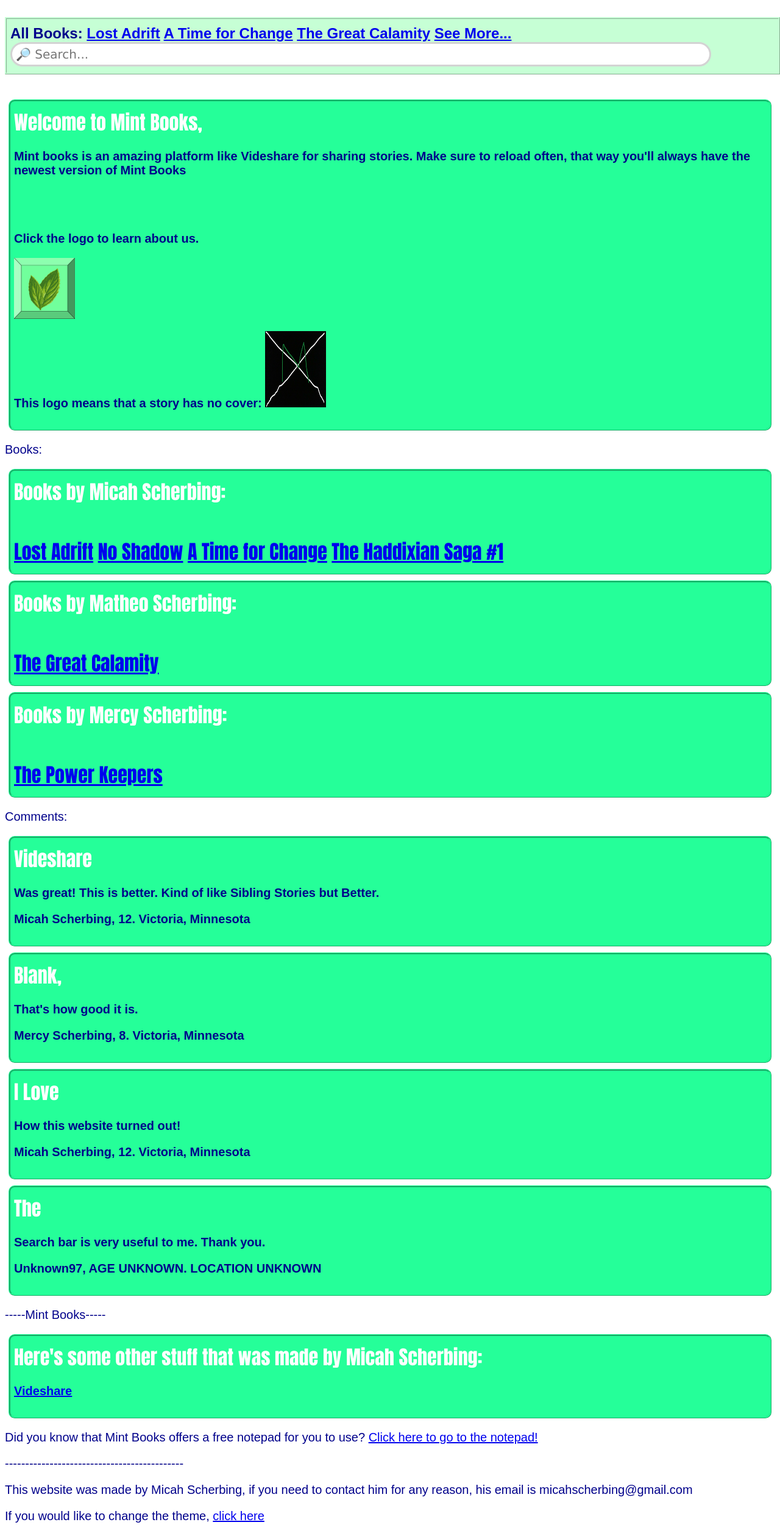
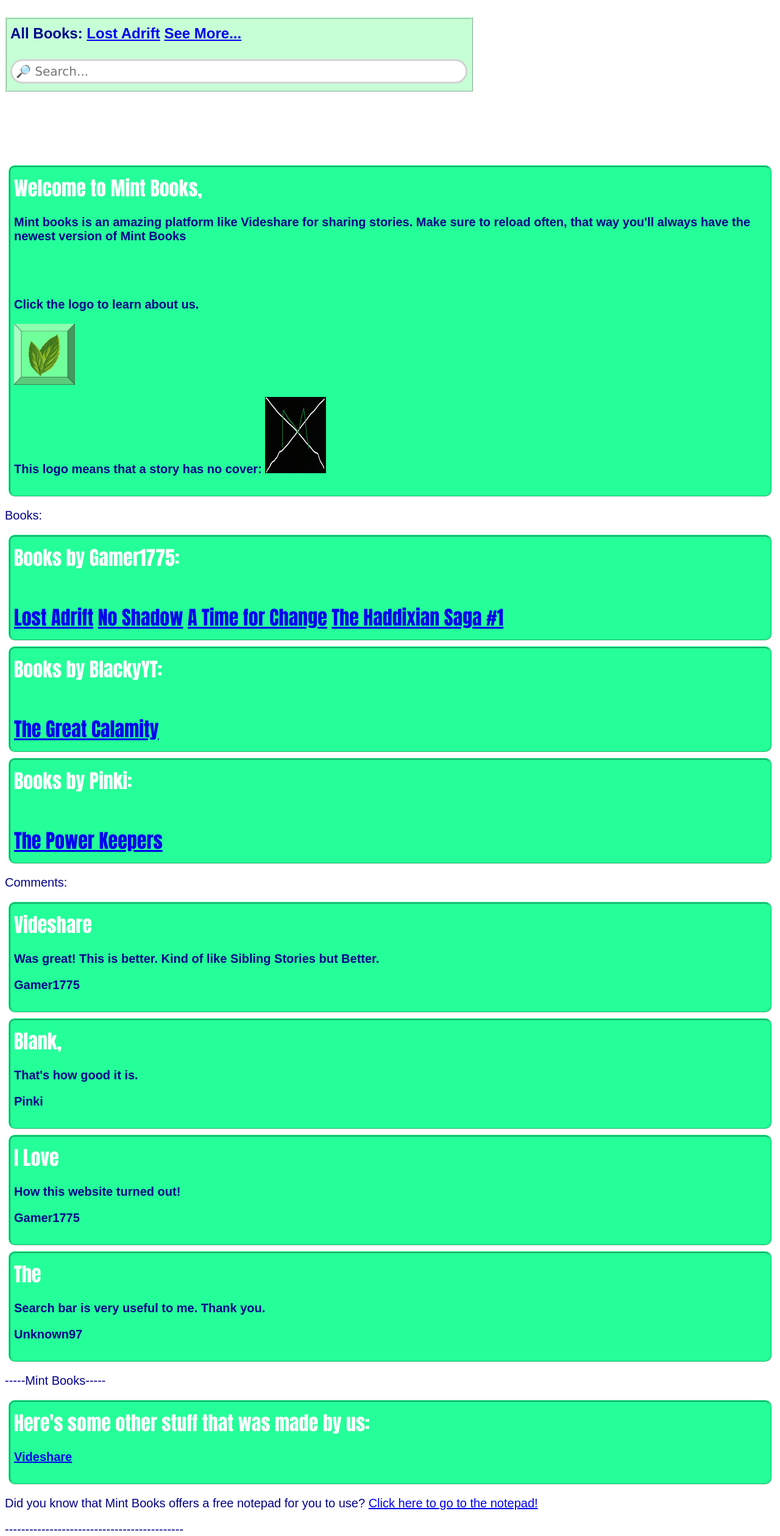
Before and after one commit to aaronscherbing-homeschool/mint-books, a website: page index.html in a window 1280 px wide. Shown: the top 2519 px of the page at 61% size. Drawn offline with Linux system fonts and the light colour scheme.

Commit message:
remove my name

```diff
--- a/index.html
+++ b/index.html
@@ -11,8 +11,9 @@
     </head>
     <body>
         <h2 style="border: 3px ridge rgb(198, 255, 213); background-color: rgb(198, 255, 213); position: fixed; color: darkblue; font-family: Arial, Helvetica, sans-serif; padding: 10 6 10 6;">
-        All Books: <a href="la.html">Lost Adrift</a> <a href="atim4chge.html">A Time for Change</a> <a href="gcalam.html">The Great Calamity</a> <a href="trending.html">See More...</a>
-        <input type="text" id="notepad" style="height: 40px; width: 1150px; font-family: Verdana, Geneva, Tahoma, sans-serif; font-size: 20px; color: darkblue; border-radius: 25px; padding: 10 6 10 6; border: 3px solid lightgrey;" placeholder="🔎 Search..." list="search">
+        All Books: <a href="la.html">Lost Adrift</a>  <a href="trending.html">See More...</a>
+        <div>&nbsp;</div>
+        <input type="text" id="notepad" style="height: 40px; width: 750px; font-family: Verdana, Geneva, Tahoma, sans-serif; font-size: 20px; color: darkblue; border-radius: 25px; padding: 10 6 10 6; border: 3px solid lightgrey;" placeholder="🔎 Search..." list="search">
         <datalist id="search">
             <option value="The Haddixian Saga #1">Click "See More" (5th Book) or scroll down.</option>
             <option value="A Time for Change">It should be right above the search bar.</option>
@@ -34,7 +35,12 @@
             ----------------------------------------------------------------------------------------------------------------------------------------
             ----------------------------------------------------------------------------------------------------------------------------------------
             ----------------------------------------------------------------------------------------------------------------------------------------
+            ---------------------------------------------------------------------------------------------------------------------------------------- -------------------------------------------------------------------
             ----------------------------------------------------------------------------------------------------------------------------------------
+            ----------------------------------------------------------------------------------------------------------------------------------------
+            ----------------------------------------------------------------------------------------------------------------------------------------
+            ---------------------------------------------------------------------------------------------------------------------------------------- -------------------------------------------------------------------
+
         </h2>
         <h1>Welcome to Mint Books,
             <p>Mint books is an amazing platform like Videshare for sharing stories. Make sure to reload often, that
@@ -44,45 +50,45 @@
          <p>This logo means that a story has no cover: <img src="nocover.jpg" style="height: 125px; width: 100px;"></p>
         </h1>
         <p>Books:</p>
-        <h1>Books by Micah Scherbing:
+        <h1>Books by Gamer1775:
             <div>&nbsp;</div>
             <a href="la.html">Lost Adrift</a>
             <a href="Xshadow.html">No Shadow</a>
             <a href="atim4chge.html">A Time for Change</a>
             <a href="haddixian1.html">The Haddixian Saga #1</a>
         </h1>
-        <h1>Books by Matheo Scherbing:
+        <h1>Books by BlackyYT:
             <div>&nbsp;</div>
             <a href="gcalam.html">The Great Calamity</a>
         </h1>
-        <h1>Books by Mercy Scherbing:
+        <h1>Books by Pinki:
             <div>&nbsp;</div>
             <a href="bombs.html">The Power Keepers</a>
         </h1>
         <p>Comments:</p>
         <h1>Videshare
             <p>Was great! This is better. Kind of like Sibling Stories but Better.</p>
-            <p>Micah Scherbing, 12. Victoria, Minnesota</p>
+            <p>Gamer1775</p>
         </h1>
         <h1>Blank,
             <p>That's how good it is.</p>
-            <p>Mercy Scherbing, 8. Victoria, Minnesota</p>
+            <p>Pinki</p>
         </h1>
         <h1>I Love
             <p>How this website turned out!</p>
-            <p>Micah Scherbing, 12. Victoria, Minnesota</p>
+            <p>Gamer1775</p>
         </h1>
         <h1>The
             <p>Search bar is very useful to me. Thank you.</p>
-            <p>Unknown97, AGE UNKNOWN. LOCATION UNKNOWN</p>
+            <p>Unknown97</p>
         </h1>
         <p>-----Mint Books-----</p>
-        <h1>Here's some other stuff that was made by Micah Scherbing:
+        <h1>Here's some other stuff that was made by us:
             <p><a href="http://localhost:3002/index.html">Videshare</a></p>
         </h1>
         <p>Did you know that Mint Books offers a free notepad for you to use? <a href="notes.html">Click here to go to the notepad!</a></p>
         <p>--------------------------------------------</p>
-        <p>This website was made by Micah Scherbing, if you need to contact him for any reason, his email is micahscherbing@gmail.com</p>
+
         <p>If you would like to change the theme, <a href="theme.html">click here</a></p>
         <p>If you have any questions, <a href="question.html">click here</a>.</p>
         <p style="font-family: Arial, Helvetica, sans-serif; text-decoration: underline; text-align: center; color: black;">Update 1.2.8</p>
```
Also changed, not shown: auMB.html (+1 -3 lines), gcalam.html (+1 -1 lines), indexdark.html (+3 -3 lines), notes.html (+7 -7 lines).
